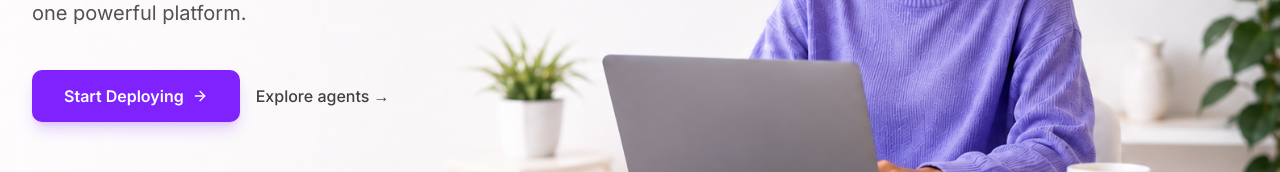
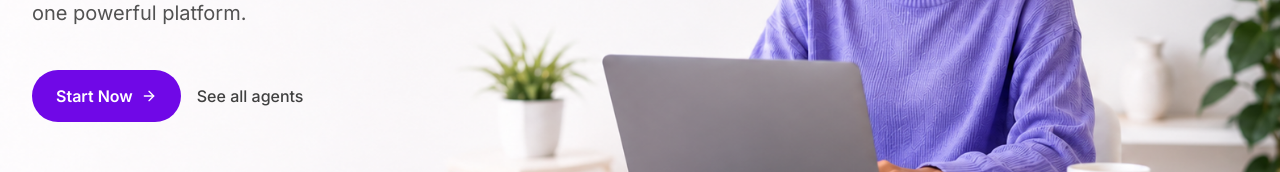
Before and after one commit to akashmahlaz/fireclaw, a Next.js app: page / in a window 1280 px wide. Shown: the part 510-682 px from the top of the page. Built offline with nearby package versions, Linux system fonts and the light colour scheme; no server answers.

Commit message:
landing page optimized

```diff
--- a/components/layout/Hero.tsx
+++ b/components/layout/Hero.tsx
@@ -30,16 +30,16 @@ export function Hero() {
           <div className="mt-10 flex flex-col gap-4 sm:flex-row sm:items-center">
             <Link
               href="/auth/signin"
-              className="inline-flex items-center justify-center gap-2 rounded-lg bg-violet-600 px-8 py-3.5 text-base font-semibold text-white shadow-lg shadow-violet-600/20 transition-all duration-200 hover:bg-violet-700 hover:shadow-violet-600/30"
+              className="inline-flex items-center justify-center gap-2 rounded-4xl bg-violet-700 px-6 py-3.5 text-base font-semibold text-white  transition-all duration-200 hover:bg-violet-700 hover:shadow-violet-600/30"
             >
-              Start Deploying
+              Start Now
               <ArrowRight className="size-4" />
             </Link>
             <Link
               href="#agent-templates"
               className="text-base font-medium text-neutral-700 transition-colors hover:text-neutral-900"
             >
-              Explore agents →
+              See all agents
             </Link>
           </div>
         </div>
```
